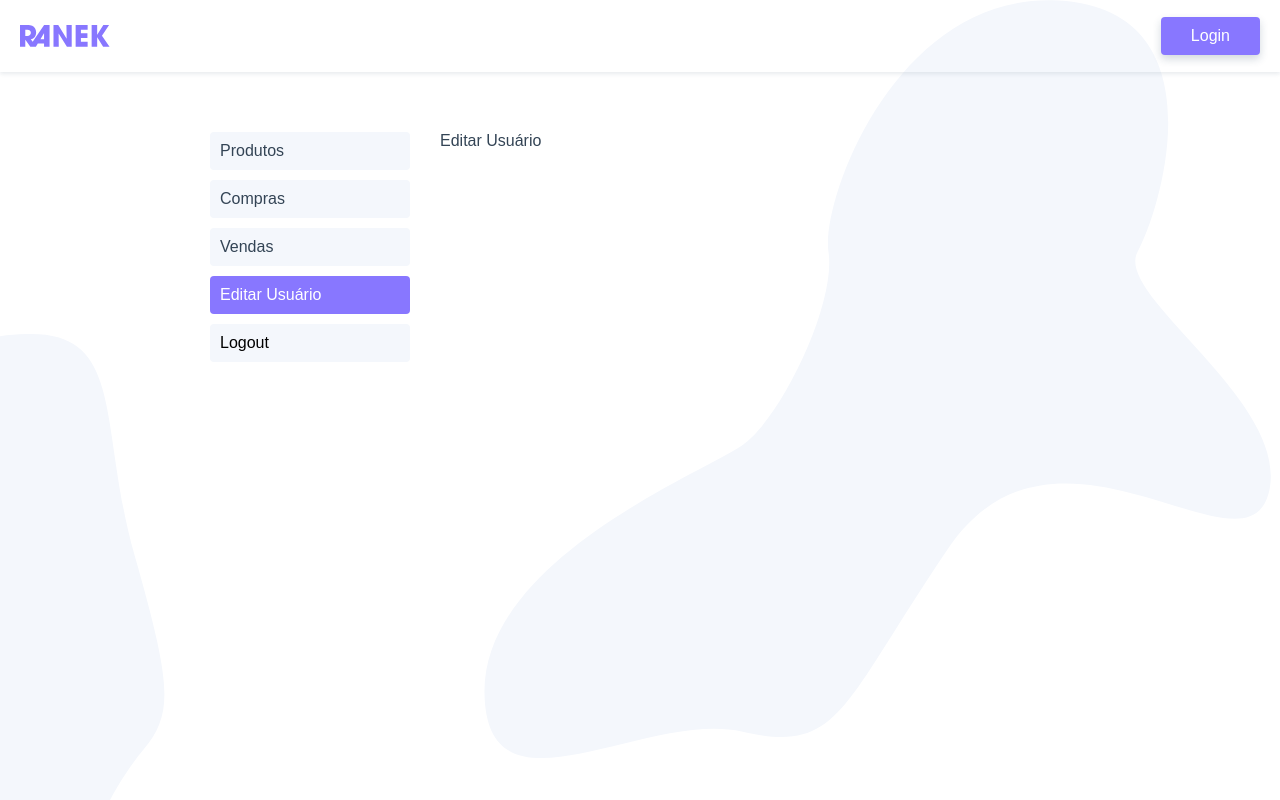
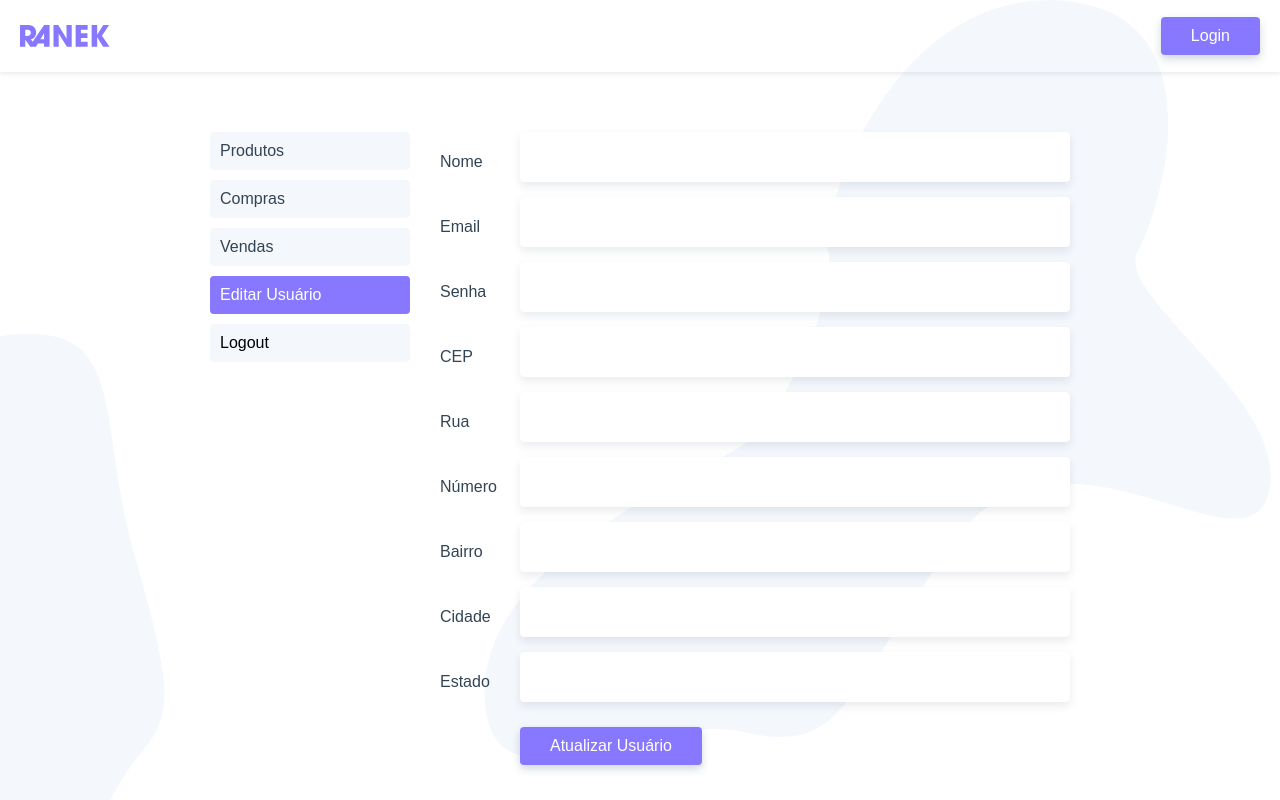
Before and after one commit to KamilydosSantos/ranek, a Vue app: page /user/edit in a window 1280 px wide. Shown: the top 800 px of the page. Built offline with nearby package versions, Linux system fonts and the light colour scheme.

Commit message:
feat: edit user page

```diff
--- a/src/services.js
+++ b/src/services.js
@@ -13,6 +13,9 @@ export const api = {
     },
     delete(endpoint) {
         return axiosInstance.delete(endpoint);
+    },
+    put(endpoint, body) {
+        return axiosInstance.put(endpoint, body);
     }
 };
 
--- a/src/store/index.js
+++ b/src/store/index.js
@@ -42,11 +42,10 @@ export default new Vuex.Store({
         context.commit("UPDATE_USER_PRODUCTS", response.data);
       })
     },
-    getUser(context, payload) {
-      return api.get(`/user/${payload}`).then(response => {
-        context.commit("UPDATE_USER", response.data);
-        context.commit("UPDATE_LOGIN", true);
-      });
+    async getUser(context, payload) {
+      const response = await api.get(`/user/${payload}`);
+      context.commit("UPDATE_USER", response.data);
+      context.commit("UPDATE_LOGIN", true);
     },
     createUser(context, payload) {
       context.commit("UPDATE_USER", { id: payload.email });
--- a/src/views/user/EditUser.vue
+++ b/src/views/user/EditUser.vue
@@ -1,10 +1,32 @@
 <template>
-    <p>Editar Usuário</p>
+    <section>
+        <UserForm>
+            <button class="btn" @click.prevent="updateUser">Atualizar Usuário</button>
+        </UserForm>
+    </section>
 </template>
 
 <script>
+import UserForm from '@/components/UserForm.vue';
+import { api } from "@/services.js";
+
 export default {
-
+    name: "EditUser",
+    components: {
+        UserForm
+     },
+     methods: {
+        updateUser() {
+            const path = this.$store.state.user.id;
+            api.put(`/user/${path}`, this.$store.state.user)
+            .then(() => {
+                this.$store.dispatch("getUser");
+                this.$router.push({name: "user"});
+            }).catch(error => {
+                console.log(error.response);
+            });
+        }
+    }
 }
 </script>
 
```
